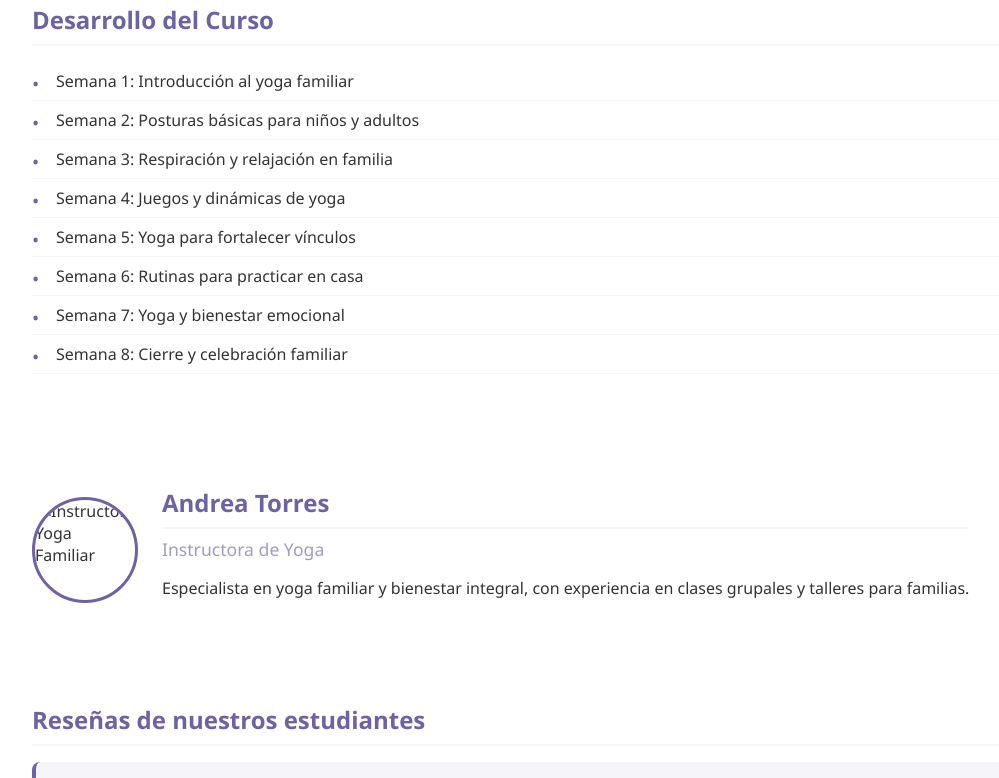
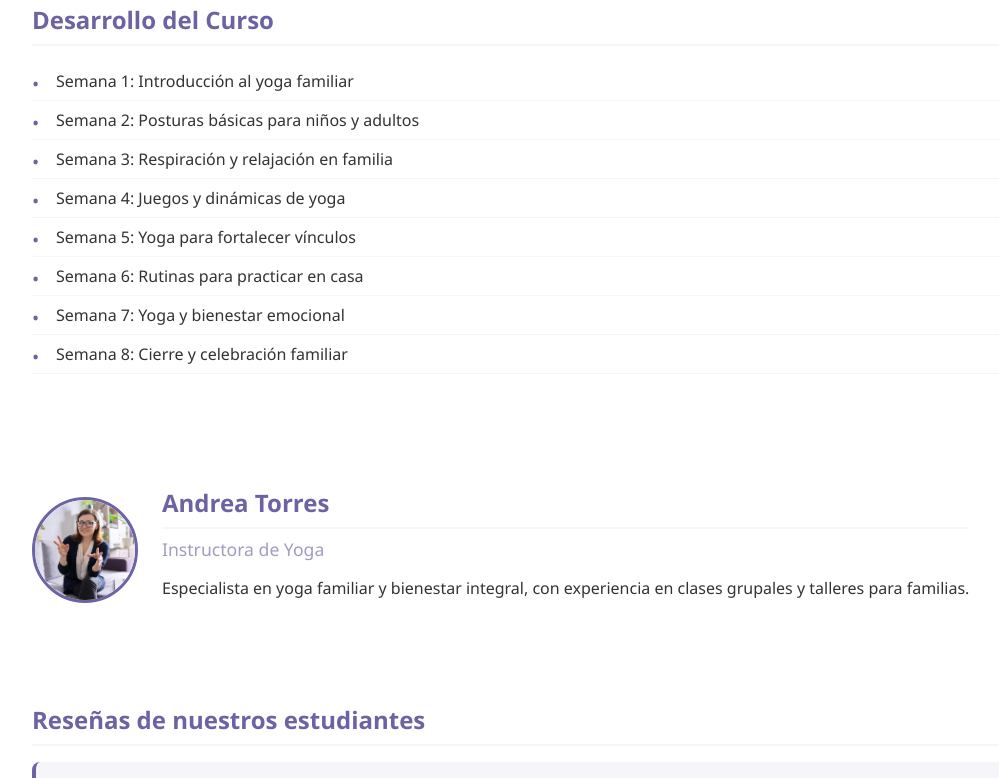
Before and after one commit to JeisonP95/plataforma-elim-online, a plain HTML site: page Frontend/public/pages/curso-yoga/curso-yoga.html in a window 1280 px wide. Shown: the part 657-1435 px from the top of the page, without its empty margins (90-1089 px from the left). Drawn offline with Linux system fonts and the light colour scheme.

Commit message:
content(cursos): actualizar páginas de adultos, yoga

```diff
--- a/Frontend/public/pages/curso-yoga/curso-yoga.html
+++ b/Frontend/public/pages/curso-yoga/curso-yoga.html
@@ -27,7 +27,6 @@
                     height="80" loading="lazy">
                 <figcaption style="display:none;">Logo de Elim Online</figcaption>
             </figure>
-
             <div class="nav-buttons">
                 <a href="/index.html" class="btn-secondary">Volver al Inicio</a>
                 <a href="/pages/login/login1.html" class="btn-primary">Iniciar Sesión</a>
@@ -41,7 +40,7 @@
             <p>Práctica de yoga que pueden disfrutar juntos padres e hijos.</p>
             <article class="curso-detalles">
                 <div class="curso-imagenPortada">
-                    <img src="images/curso-yoga.jpeg" alt="Yoga Familiar" loading="lazy">
+                    <img src="/images/curso-yoga.jpeg" alt="Yoga Familiar" loading="lazy">
                 </div>
                 <div class="detalles-numericos">
                     <div class="detalle-item">
@@ -79,7 +78,7 @@
             <article id="instructor" class="contenido-seccion">
                 <div class="instructor-info">
                     <div class="instructor-imagen">
-                        <img src="images/foto-profesora.jpg" alt="Instructor Yoga Familiar" loading="lazy">
+                        <img src="/images/foto-profesora.jpg" alt="Instructor Yoga Familiar" loading="lazy">
                     </div>
                     <div class="instructor-datos">
                         <h2>Andrea Torres</h2>
```
Also changed, not shown: Frontend/public/pages/curso-adultos/curso-adultos.html (+1 -1 lines).
